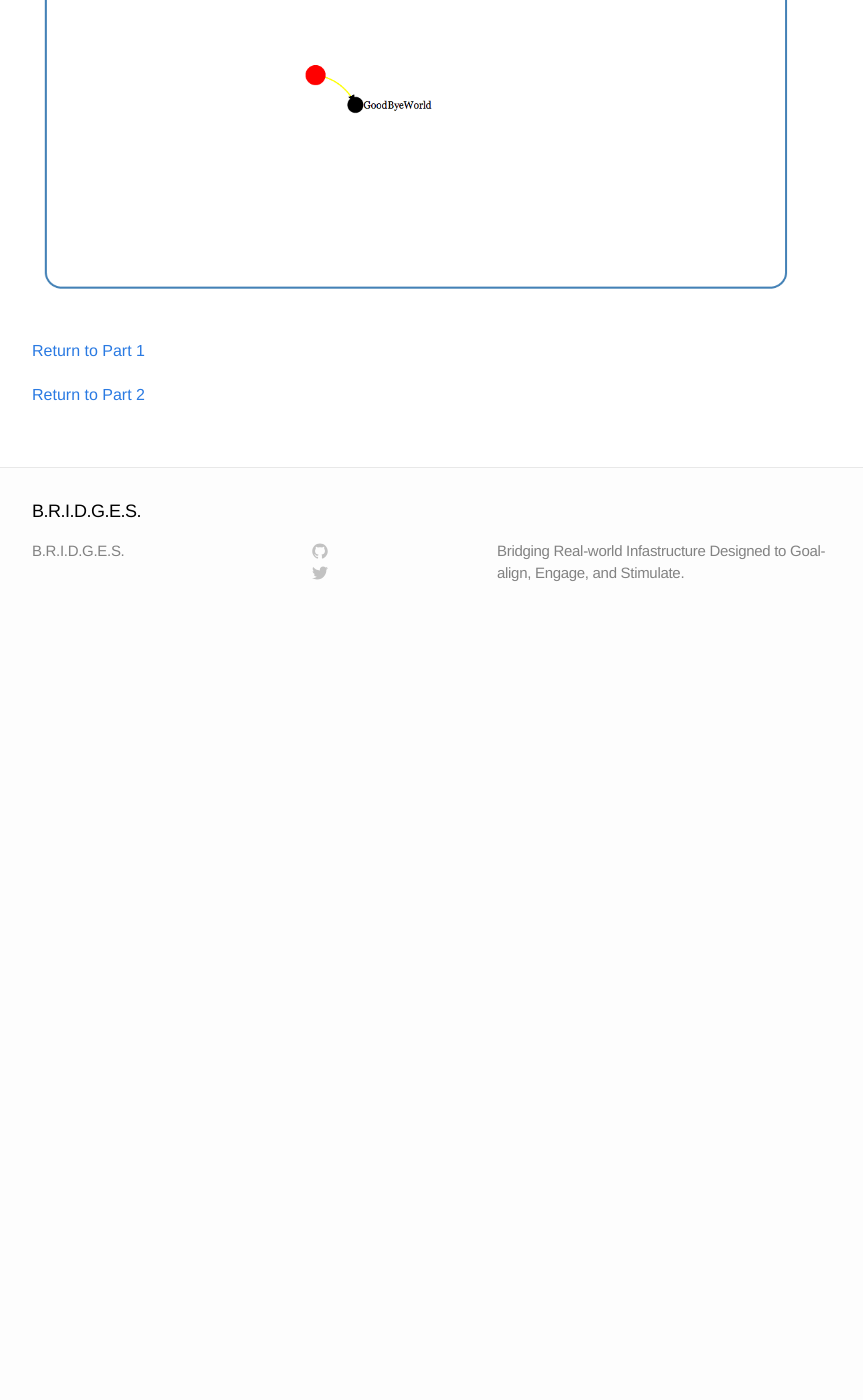
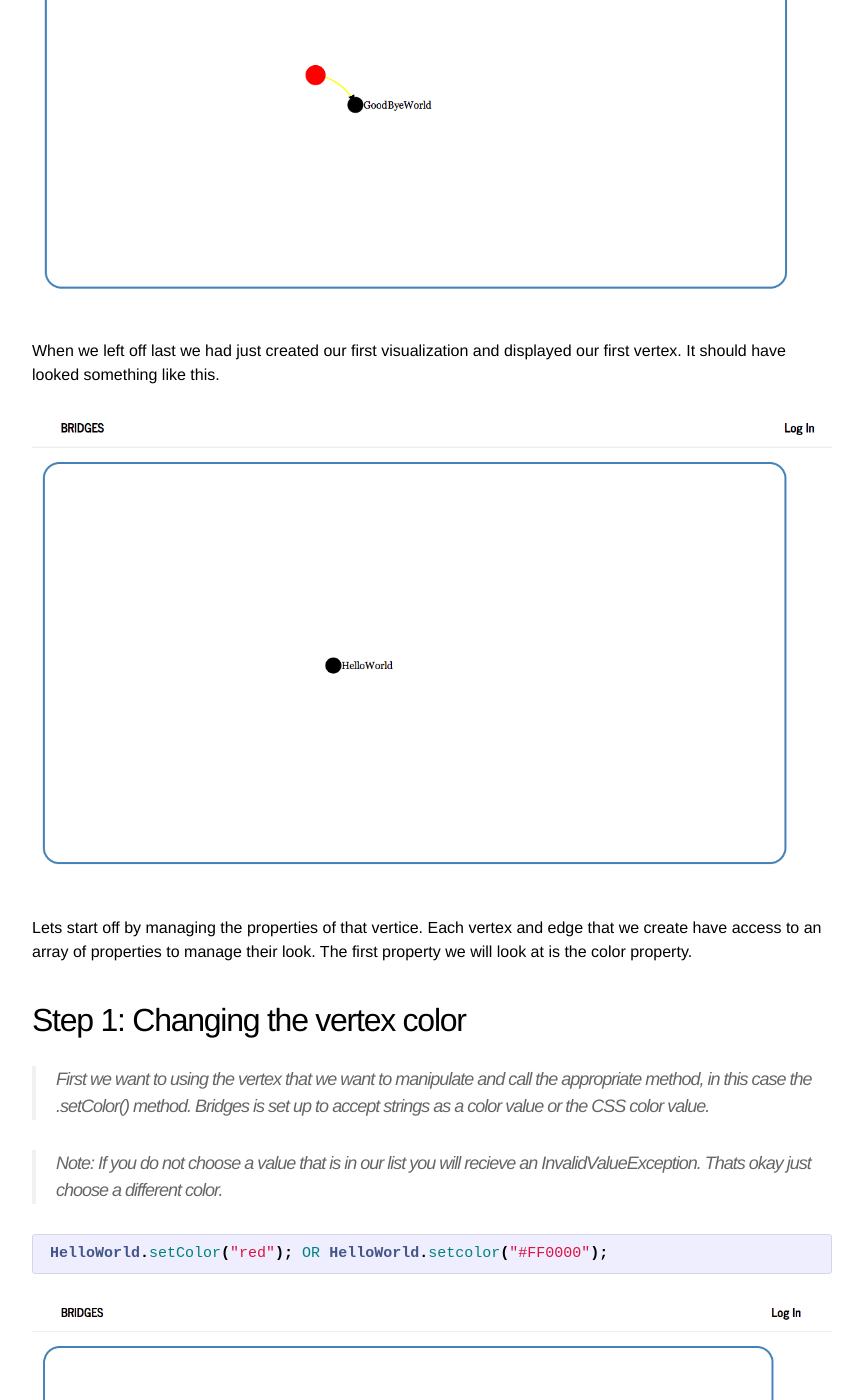
Before and after one commit to Dismembered/Dismembered.github.io, a Jekyll site: the page built from _posts/2014-07-02-HelloWorld-Tutorial_part3.markdown, in a window 1280 px wide and 1400 px high, scrolled down 493 px. Shown: the whole window, without its empty margins (208-1071 px from the left). Built offline with Jekyll 4.4.1, drawn with Linux system fonts in a browser that asks for light colours; before the commit the page ends 1123 px from its top, so only the background shows below that; some of the changed text lies outside the part shown.

Commit message:
Update 2014-07-02-HelloWorld-Tutorial_part3.markdown

```diff
--- a/_posts/2014-07-02-HelloWorld-Tutorial_part3.markdown
+++ b/_posts/2014-07-02-HelloWorld-Tutorial_part3.markdown
@@ -6,9 +6,29 @@
 
 ## Continuing your graph visualization:
 -----
-At the end of this section of the tutrial you will know how to create edges and manipulate Vertex and Edge properties. This is what you will be creating.
+At the end of this section of the tutorial you will know how to create edges and manipulate Vertex and Edge properties. This is what you will be creating.
 
 ![drawing](/images/screenshot_10.png)
+
+When we left off last we had just created our first visualization and displayed our first vertex. It should have looked something like this.
+
+![drawing](/images/screenshot_9.png)
+
+Lets start off by managing the properties of that vertice. Each vertex and edge that we create have access to an array of properties to manage their look. The first property we will look at is the color property.
+
+## Step 1: Changing the vertex color
+
+> First we want to using the vertex that we want to manipulate and call the appropriate method, in this case the .setColor() method. Bridges is set up to accept strings as a color value or the CSS color value.
+
+> Note: If you do not choose a value that is in our list you will recieve an InvalidValueException. Thats okay just choose a different color.
+
+{% highlight java %}
+
+HelloWorld.setColor("red"); OR HelloWorld.setcolor("#FF0000");
+
+{% endhighlight %}
+
+![drawing](/images/screenshot_11.png)
 
 
 
```
